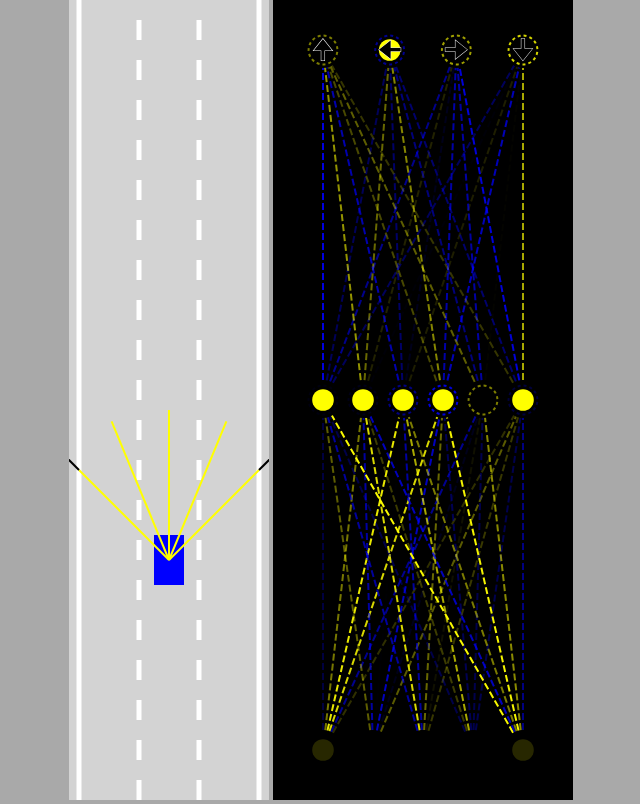
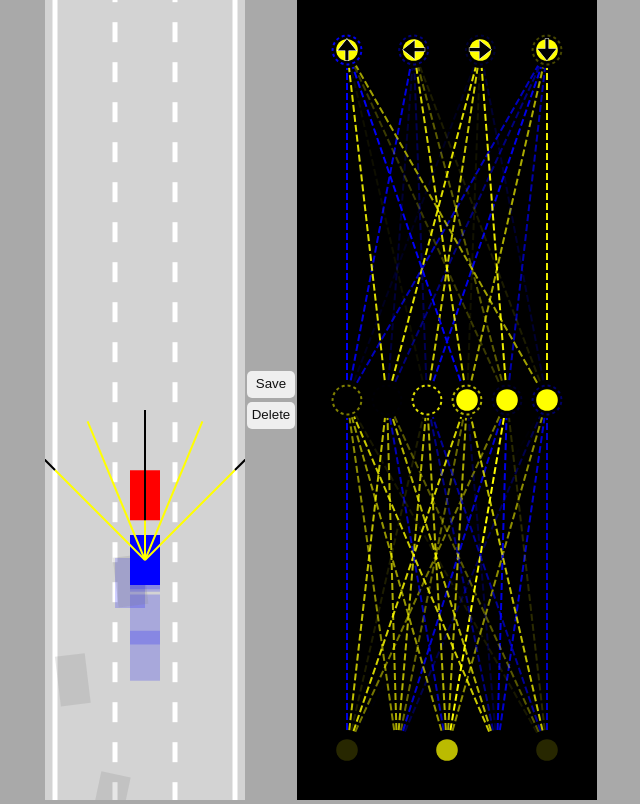
Before and after one commit to SHARUN266/Self_Driving_car, a plain HTML site: page index.html in a window 1280 px wide. Shown: the whole page, without its empty margins (319-959 px from the left). Drawn offline with Linux system fonts and the light colour scheme.

Commit message:
Multiple_Cars

```diff
--- a/car.js
+++ b/car.js
@@ -110,7 +110,7 @@ class Car {
     });
     return points;
   }
-  draw(ctx, color) {
+  draw(ctx, color,drawSensor) {
     if (this.damaged) {
       ctx.fillStyle = "gray";
     } else {
@@ -122,7 +122,7 @@ class Car {
       ctx.lineTo(this.polygon[i].x, this.polygon[i].y);
     }
     ctx.fill();
-    if (this.sensor) {
+    if (this.sensor && drawSensor) {
       this.sensor.draw(ctx);
     }
   }
--- a/index.html
+++ b/index.html
@@ -10,6 +10,10 @@
 <body>
     <canvas id="carCanvas">
     </canvas>
+    <div id="verticalButtons">
+        <button onclick="save()">Save</button>
+        <button onclick="discard()" >Delete</button>
+    </div>
     <canvas id="networkCanvas">
 
     </canvas>
--- a/main.js
+++ b/main.js
@@ -1,32 +1,59 @@
 const carCanvas = document.getElementById("carCanvas");
 const networkCanvas = document.getElementById("networkCanvas");
-
 
 carCanvas.width = 200;
 networkCanvas.width = 300;
 const carCtx = carCanvas.getContext("2d");
-const networkCtx=networkCanvas.getContext("2d")
+const networkCtx = networkCanvas.getContext("2d");
 const road = new Road(carCanvas.width / 2, carCanvas.width * 0.9);
-const car = new Car(road.getLaneCenter(1), 100, 30, 50,"AI");
-const traffic = [new Car(road.getLaneCenter(1), -100,30, 50,"DUMMY",2)];
+const N=100
+const cars = generateCars(N);
+let bestCar=cars[0]
+if(localStorage.getItem("bestBrain")){
+  bestCar.brain=JSON.parse(localStorage.getItem("bestBrain"))
+}
+const traffic = [new Car(road.getLaneCenter(1), -100, 30, 50, "DUMMY", 2)];
 
 animate();
+function save(){
+  localStorage.setItem("bestBrain",JSON.stringify(bestCar.brain))
+}
+function discard(){
+  localStorage.removeItem('bestBrain')
+}
+function generateCars(N) {
+  const cars = [];
+  for (let i = 1; i <= N; i++) {
+    cars.push(new Car(road.getLaneCenter(1), 100, 30, 50, "AI"));
+  }
+
+  return cars;
+}
 function animate(time) {
   for (let i = 0; i < traffic.length; i++) {
-    traffic[i].update(road.borders,[]);
+    traffic[i].update(road.borders, []);
   }
-  car.update(road.borders,traffic);
+   bestCar=cars.find(c=>c.y==Math.min(...cars.map(c=>c.y)))
+  for(let i=0;i<cars.length;i++){
+    cars[i].update(road.borders,traffic)
+  }
+
   carCanvas.height = window.innerHeight;
   networkCanvas.height = window.innerHeight;
   carCtx.save();
-  carCtx.translate(0, -car.y + carCanvas.height * 0.7);
+  carCtx.translate(0, -bestCar.y + carCanvas.height * 0.7);
   road.draw(carCtx);
   for (let i = 0; i < traffic.length; i++) {
-    traffic[i].draw(carCtx,"red");
+    traffic[i].draw(carCtx, "red");
   }
-  car.draw(carCtx,"blue");
+  carCtx.globalAlpha=0.2
+  for(let i=0;i<cars.length;i++){
+  cars[i].draw(carCtx, "blue");
+  }
+  carCtx.globalAlpha=1
+  bestCar.draw(carCtx, "blue",true);
   carCtx.restore();
-  networkCtx.lineDashOffset=time/50
-  Visualizer.drawNetwork(networkCtx,car.brain)
+  networkCtx.lineDashOffset = time / 50;
+  Visualizer.drawNetwork(networkCtx, bestCar.brain);
   requestAnimationFrame(animate);
 }
--- a/style.css
+++ b/style.css
@@ -2,7 +2,26 @@ body{
     margin: 0;
     background: darkgray;
     overflow: hidden;
-    text-align: center;
+  display: flex;
+  justify-content: center;
+  align-items: center;
+}
+#verticalButtons{
+    display: flex;
+    flex-direction: column;
+}
+button{
+     border: none;
+     border-radius: 5px ;
+     padding: 5px 5px 7px 5px;
+     margin: 2px;
+     color: #111;
+     cursor: pointer;
+     transition: 500ms;
+}
+button:hover{
+    color: #f2f2f2;
+    background: blue;
 }
 #carCanvas{
     background: lightgray;
```
